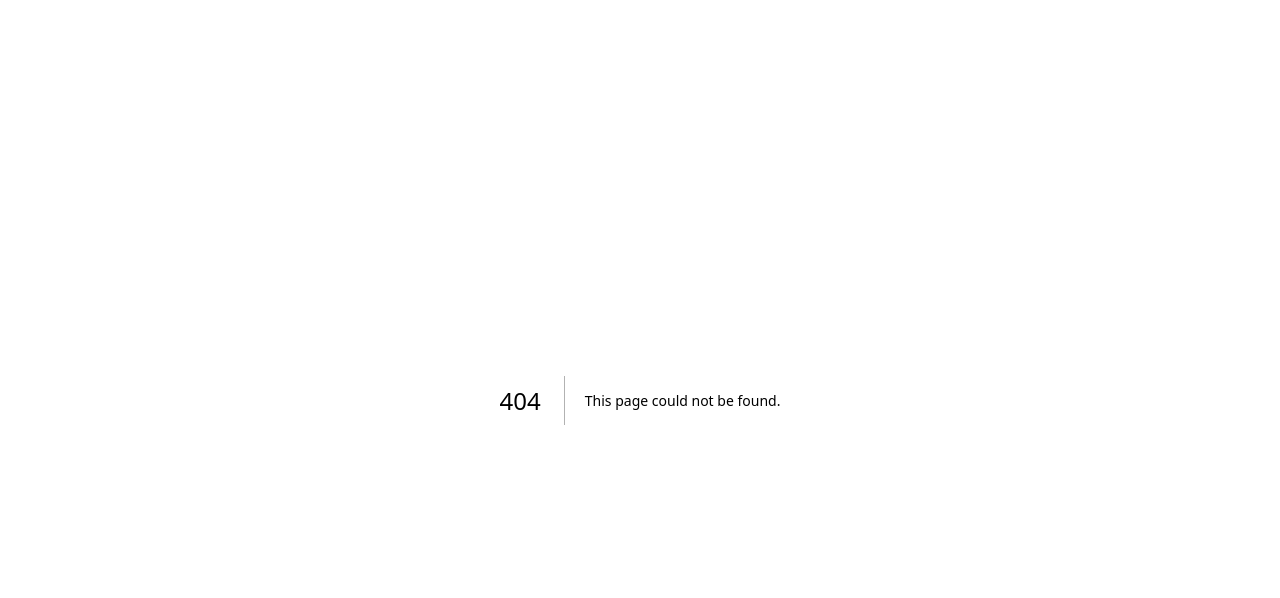
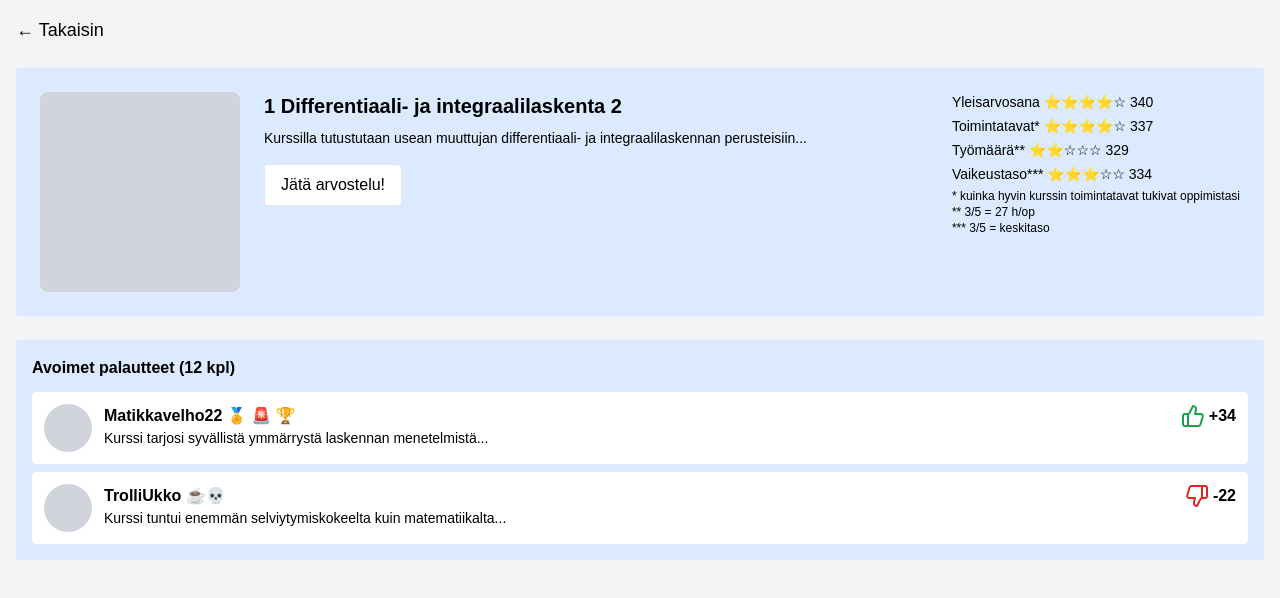
Before and after one commit to hakkinM/OfCourseProto, a Next.js app: page /Courses/1 in a window 1280 px wide. Before the commit this address had no page. Shown: the top 598 px of the page. Built offline with nearby package versions, Linux system fonts and the light colour scheme.

Commit message:
Added dynamic page routing for courses

```diff
--- /dev/null
+++ b/src/app/Courses/[code]/page.tsx
@@ -0,0 +1,83 @@
+'use client';
+
+import { useParams } from 'next/navigation';
+import { ThumbsUp, ThumbsDown } from 'lucide-react';
+
+const CoursePage = () => {
+  const { code } = useParams(); // code = 'MS-A0204' for example
+
+  return (
+    <div className="min-h-screen bg-gray-100 text-black p-4 space-y-6">
+      {/* Back button */}
+      <div className="text-lg mb-4">← Takaisin</div>
+
+      {/* Header section */}
+      <div className="bg-blue-100 p-6 rounded flex gap-6 items-start">
+        <div className="min-w-[200px] h-[200px] bg-gray-300 rounded-lg"></div>
+
+        <div className="flex-1">
+          <h2 className="text-xl font-semibold">{code} Differentiaali- ja integraalilaskenta 2</h2>
+          <p className="mt-2 text-sm">
+            Kurssilla tutustutaan usean muuttujan differentiaali- ja integraalilaskennan perusteisiin...
+          </p>
+
+          <button className="mt-4 px-4 py-2 border rounded bg-white hover:bg-gray-100">
+            Jätä arvostelu!
+          </button>
+        </div>
+
+        {/* Rating summary */}
+        <div className="min-w-[250px] space-y-1 text-sm">
+          <p>Yleisarvosana ⭐⭐⭐⭐☆ 340</p>
+          <p>Toimintatavat* ⭐⭐⭐⭐☆ 337</p>
+          <p>Työmäärä** ⭐⭐☆☆☆ 329</p>
+          <p>Vaikeustaso*** ⭐⭐⭐☆☆ 334</p>
+          <p className="text-xs mt-2">
+            * kuinka hyvin kurssin toimintatavat tukivat oppimistasi<br />
+            ** 3/5 = 27 h/op<br />
+            *** 3/5 = keskitaso
+          </p>
+        </div>
+      </div>
+
+      {/* Feedback section */}
+      <div className="bg-blue-100 p-4 rounded">
+        <h3 className="text-md font-semibold mb-3">Avoimet palautteet (12 kpl)</h3>
+
+        <div className="bg-white p-3 rounded flex items-start justify-between mb-2">
+          <div className="flex gap-3">
+            <div className="w-12 h-12 rounded-full bg-gray-300"></div>
+            <div>
+              <p className="font-semibold">Matikkavelho22 🏅 🚨 🏆</p>
+              <p className="text-sm">
+                Kurssi tarjosi syvällistä ymmärrystä laskennan menetelmistä...
+              </p>
+            </div>
+          </div>
+          <div className="flex items-center gap-1 text-green-600">
+            <ThumbsUp />
+            <span className="font-semibold text-black">+34</span>
+          </div>
+        </div>
+
+        <div className="bg-white p-3 rounded flex items-start justify-between">
+          <div className="flex gap-3">
+            <div className="w-12 h-12 rounded-full bg-gray-300"></div>
+            <div>
+              <p className="font-semibold">TrolliUkko ☕💀</p>
+              <p className="text-sm">
+                Kurssi tuntui enemmän selviytymiskokeelta kuin matematiikalta...
+              </p>
+            </div>
+          </div>
+          <div className="flex items-center gap-1 text-red-600">
+            <ThumbsDown />
+            <span className="font-semibold text-black">-22</span>
+          </div>
+        </div>
+      </div>
+    </div>
+  );
+};
+
+export default CoursePage;
--- a/src/app/pages/courses/page.tsx
+++ b/src/app/Courses/page.tsx
@@ -123,7 +123,7 @@ const CourseEntry = ({ course }: { course: Course }) => {
 
   return (
     <button
-      onClick={() => router.push(`/course/${course.courseCode}`)}
+      onClick={() => router.push(`/Courses/${course.courseCode}`)}
       className="w-full text-left border rounded p-4 bg-white shadow-sm hover:bg-gray-50 cursor-pointer"
     >
       <h3 className="font-semibold">
```
